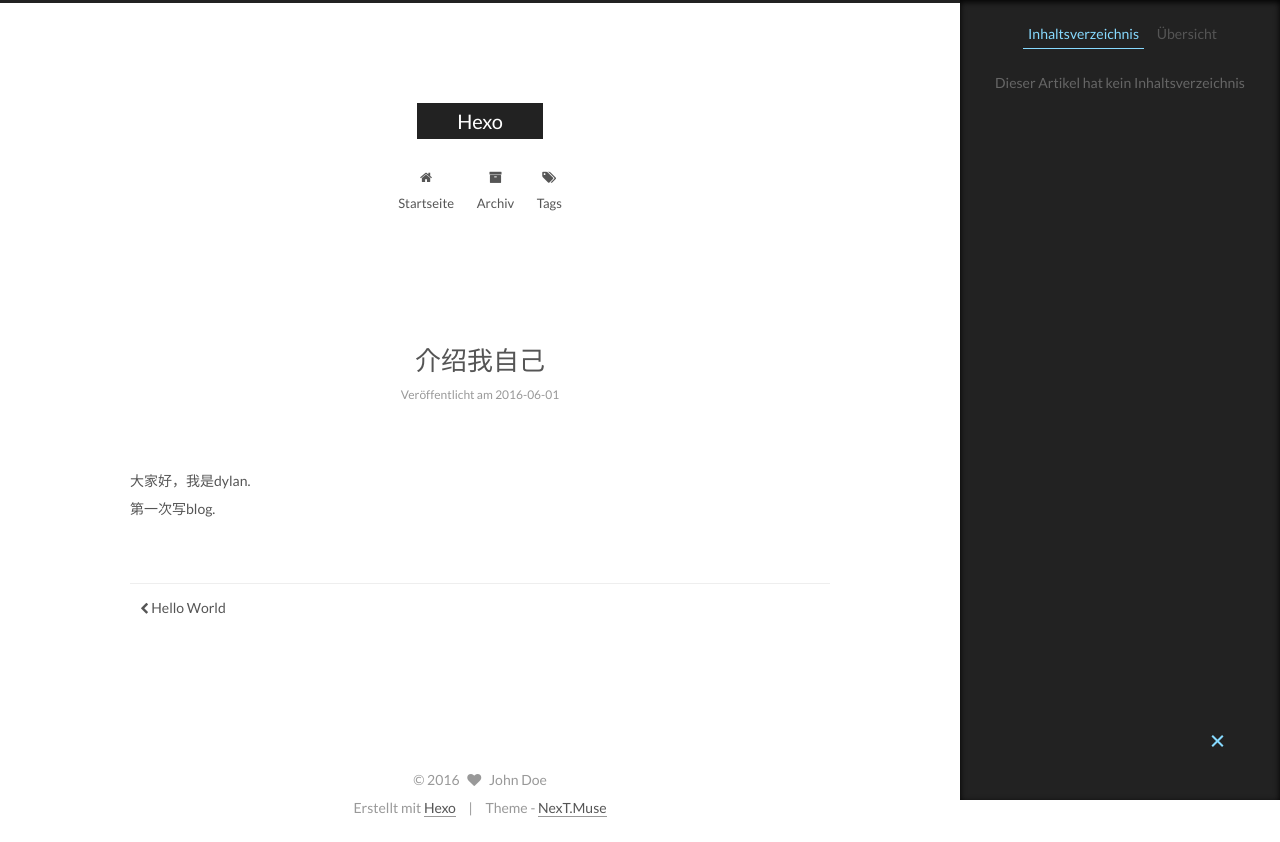
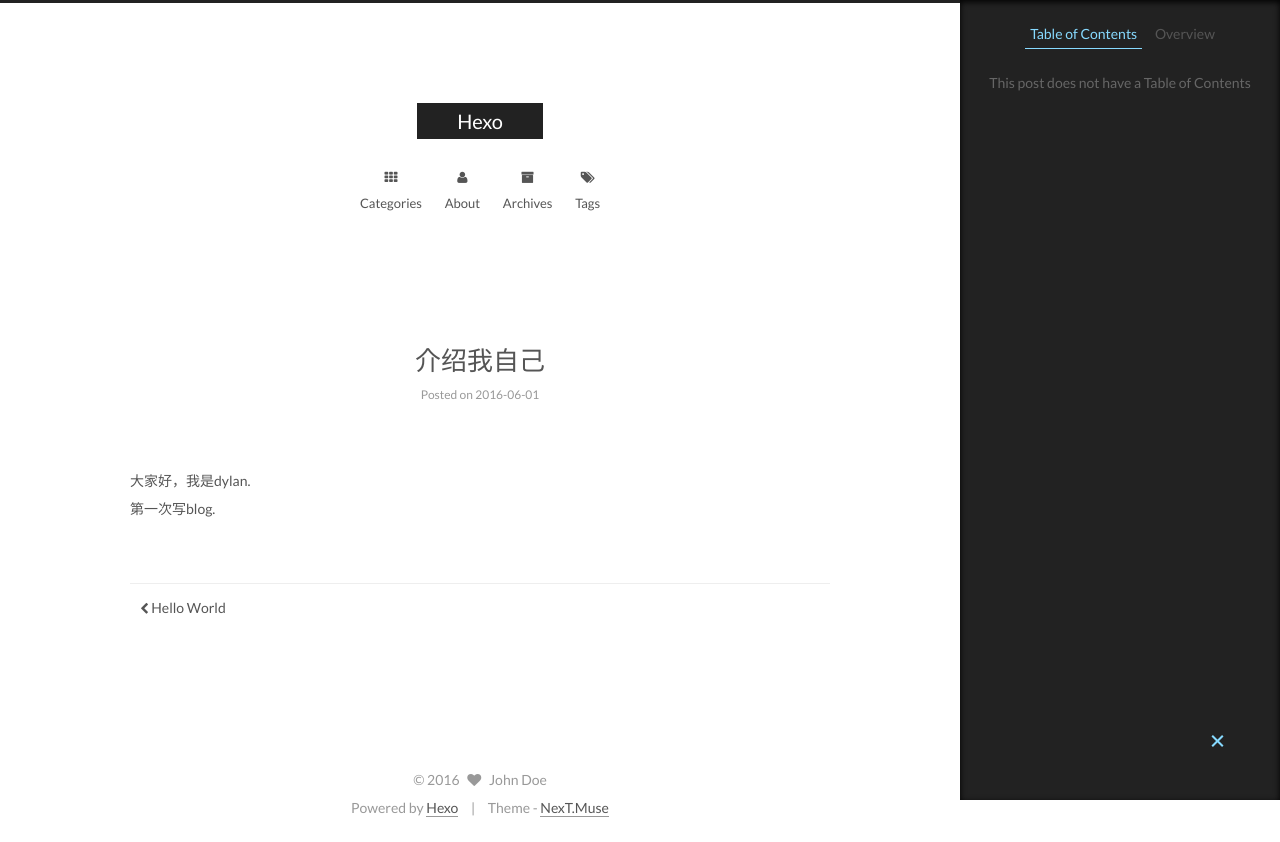
Before and after one commit to dikevin0512/dikevin0512.github.io, a plain HTML site: page 2016/06/01/介绍我自己/index.html in a window 1280 px wide. Both pictures are taken after a click on the element 1217 px from the left and 742 px from the top of the page. Drawn offline with Linux system fonts and the light colour scheme.

Commit message:
Site updated: 2016-06-01 19:40:25

```diff
--- a/2016/06/01/介绍我自己/index.html
+++ b/2016/06/01/介绍我自己/index.html
@@ -164,12 +164,22 @@
     <ul id="menu" class="menu">
 
 
-        <li class="menu-item menu-item-home">
-          <a href="/" rel="section">
+        <li class="menu-item menu-item-categories">
+          <a href="/categories" rel="section">
 
-              <i class="menu-item-icon fa fa-fw fa-home"></i> <br />
+              <i class="menu-item-icon fa fa-fw fa-th"></i> <br />
 
-            Startseite
+            Categories
+          </a>
+        </li>
+
+
+        <li class="menu-item menu-item-about">
+          <a href="/about" rel="section">
+
+              <i class="menu-item-icon fa fa-fw fa-user"></i> <br />
+
+            About
           </a>
         </li>
 
@@ -179,7 +189,7 @@
 
               <i class="menu-item-icon fa fa-fw fa-archive"></i> <br />
 
-            Archiv
+            Archives
           </a>
         </li>
 
@@ -242,7 +252,7 @@
             <span class="post-meta-item-icon">
               <i class="fa fa-calendar-o"></i>
             </span>
-            <span class="post-meta-item-text">Veröffentlicht am</span>
+            <span class="post-meta-item-text">Posted on</span>
             <time itemprop="dateCreated" datetime="2016-06-01T18:17:12+08:00" content="2016-06-01">
               2016-06-01
             </time>
@@ -351,10 +361,10 @@
 
         <ul class="sidebar-nav motion-element">
           <li class="sidebar-nav-toc sidebar-nav-active" data-target="post-toc-wrap" >
-            Inhaltsverzeichnis
+            Table of Contents
           </li>
           <li class="sidebar-nav-overview" data-target="site-overview">
-            Übersicht
+            Overview
           </li>
         </ul>
 
@@ -371,7 +381,7 @@
           <div class="site-state-item site-state-posts">
             <a href="/archives">
               <span class="site-state-item-count">2</span>
-              <span class="site-state-item-name">Artikel</span>
+              <span class="site-state-item-name">posts</span>
             </a>
           </div>
 
@@ -402,7 +412,7 @@
 
 
 
-              <p class="post-toc-empty">Dieser Artikel hat kein Inhaltsverzeichnis</p>
+              <p class="post-toc-empty">This post does not have a Table of Contents</p>
 
           </div>
         </section>
@@ -429,7 +439,7 @@
 </div>
 
 <div class="powered-by">
-  Erstellt mit  <a class="theme-link" href="http://hexo.io">Hexo</a>
+  Powered by <a class="theme-link" href="http://hexo.io">Hexo</a>
 </div>
 
 <div class="theme-info">
--- a/css/main.css
+++ b/css/main.css
@@ -1548,7 +1548,7 @@ pre .javascript .function {
   width: 4px;
   height: 4px;
   border-radius: 50%;
-  background: #bfcd1a;
+  background: #cb1a1c;
 }
 .links-of-blogroll {
   font-size: 13px;
```
Also changed, not shown: 2016/06/01/hello-world/index.html (+20 -10 lines), Welcome/index.html (+17 -7 lines), archives/2016/06/index.html (+19 -9 lines), archives/2016/index.html (+19 -9 lines), archives/index.html (+19 -9 lines), index.html (+19 -9 lines), favicon.ico (added).
